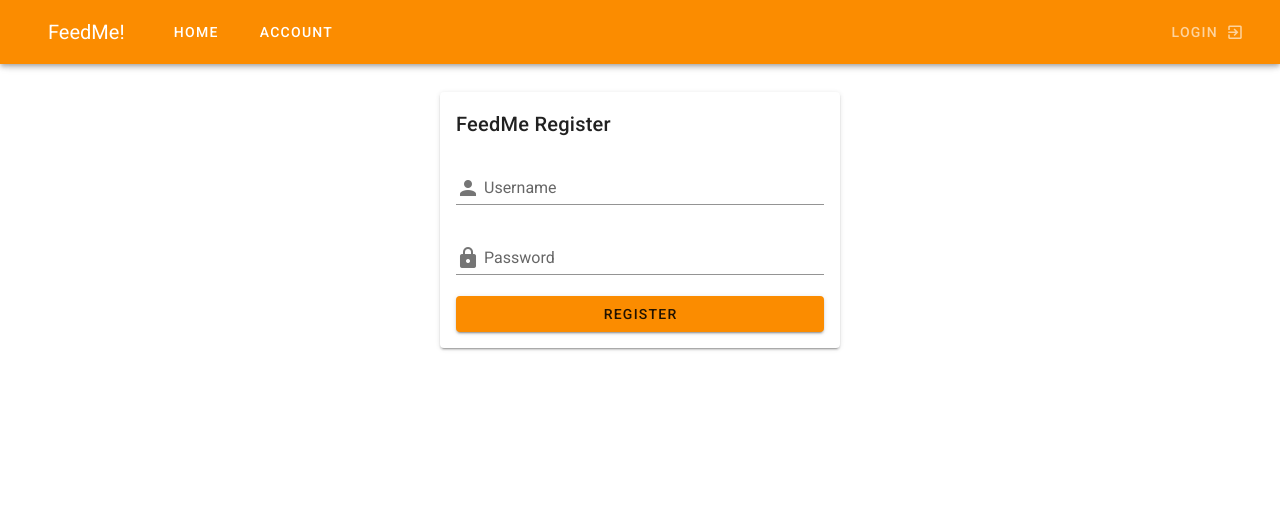
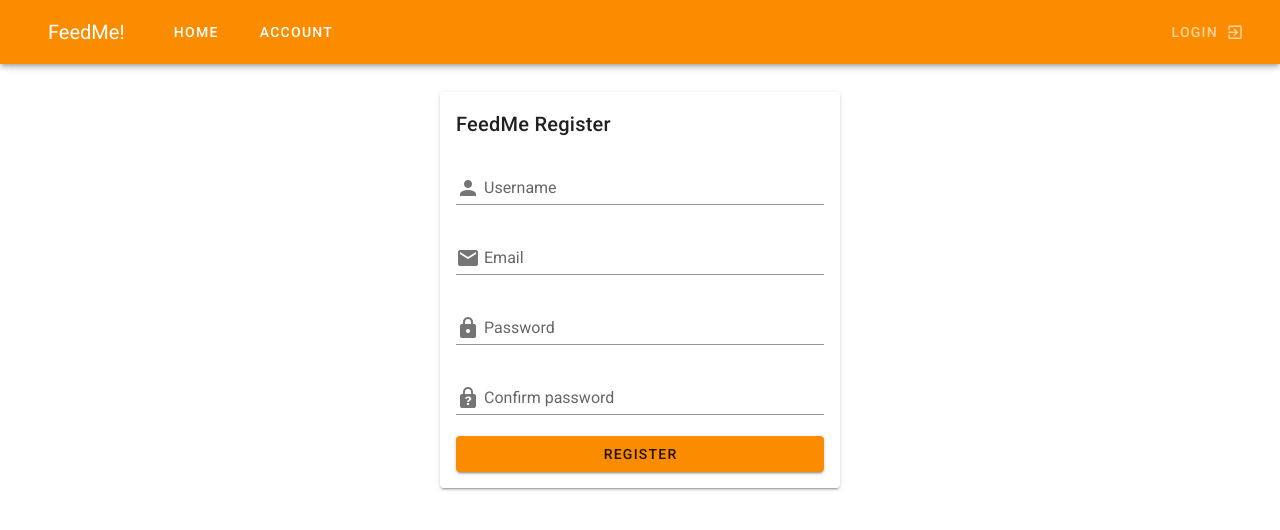
Before and after one commit to ETS-Android1/HBV501, a Vue app in the folder feedme-client/: page /#/register in a window 1280 px wide. Shown: the top 530 px of the page. Built offline with nearby package versions, Linux system fonts and the light colour scheme.

Commit message:
Frontend - register data validations
Data validation for when user is registering, can be customized but for now

Username: must be between 3 and 12 characters

Password: must be at least 6 characters

Email is required

Password is expected to be confirmed.

```diff
--- a/feedme-client/src/views/Home.vue
+++ b/feedme-client/src/views/Home.vue
@@ -115,7 +115,7 @@ import { getIngredients, getRecipes } from "../service/api";
     data() {
       return {
         page: 1,
-        pageSize: 4,
+        pageSize: 6,
         list: [],
         listCount: 0,
         historyList: [],
@@ -130,7 +130,6 @@ import { getIngredients, getRecipes } from "../service/api";
       });
 
       this.list = (await getRecipes()).data.recipes;
-      console.log(this.list);
 		let _this = this;
 		_this.initPage();
 		_this.updatePage(_this.page);
--- a/feedme-client/src/views/Register.vue
+++ b/feedme-client/src/views/Register.vue
@@ -9,19 +9,47 @@
         <v-form>
             <v-text-field
             v-model="username"
+            :error-messages="nameErrors"
             label="Username"
+            required
+            @input="$v.username.$touch()"
+            @blur="$v.username.$touch()"
             prepend-inner-icon="mdi-account"
             ></v-text-field>
             <v-text-field
+            v-model="email"
+            :error-messages="emailErrors"
+            label="Email"
+            required
+            @input="$v.email.$touch()"
+            @blur="$v.email.$touch()"
+            prepend-inner-icon="mdi-email"
+            ></v-text-field>
+            <v-text-field
             v-model="password"
+            :error-messages="passwordErrors"
             label="Password"
+            required
+            @input="$v.password.$touch()"
+            @blur="$v.password.$touch()"
             prepend-inner-icon="mdi-lock"
+            type="password"
+            ></v-text-field>
+             <v-text-field
+            v-model="confirmPassword"
+            :error-messages="confirmErrors"
+            label="Confirm password"
+            required
+            @input="$v.confirmPassword.$touch()"
+            @blur="$v.confirmPassword.$touch()"
+            prepend-inner-icon="mdi-lock-question"
             type="password"
             ></v-text-field>
             <v-btn
             color="orange darken-1"
             class="mr-4"
             width="100%"
+            @click="submit"
             >
             Register
             </v-btn>
@@ -31,16 +59,73 @@
 </template>
 
 <script>
+import { validationMixin } from 'vuelidate'
+import { required, maxLength, email, minLength, sameAs } from 'vuelidate/lib/validators'
 export default ({
     name: 'Register',
+    mixins: [validationMixin],
+    validations: {
+      username: { required, maxLength: maxLength(12)},
+      email: { required, email },
+      password: { required, minLength: minLength(6) },
+      confirmPassword: { required, sameAsPassword: sameAs('password') }
+    },
     data() {
         return {
             username: "",
-            password: ""
+            password: "",
+            email: "",
+            confirmPassword: ""
+        }
+    },
+    computed: {
+        nameErrors () {
+        const errors = []
+        if (!this.$v.username.$dirty) return errors
+        !this.$v.username.maxLength && errors.push('Username must be at most 12 characters long')
+        !this.$v.username.required && errors.push('Username is required.')
+        return errors
+      },
+      emailErrors () {
+        const errors = []
+        if (!this.$v.email.$dirty) return errors
+        !this.$v.email.email && errors.push('Must be valid e-mail')
+        !this.$v.email.required && errors.push('E-mail is required')
+        return errors
+      },
+      passwordErrors() {
+        const errors = []
+        if (!this.$v.password.$dirty) return errors
+        !this.$v.password.minLength && errors.push('Password must be at least 6 characters long')
+        !this.$v.password.required && errors.push('Password is required')
+        return errors
+      },
+      confirmErrors() {
+        const errors = []
+        if (!this.$v.confirmPassword.$dirty) return errors
+        !this.$v.confirmPassword.sameAsPassword && errors.push('The password does not match')
+        !this.$v.confirmPassword.required && errors.push('Password confirmation is required')
+        return errors
+      }
+    },
+    methods: {
+        submit () {
+            this.$v.$touch()
+            if(!this.$v.$anyError) {
+                //can submit
+                console.log('Lets pretend Im submitting')
+            }
+        },
+        clear () {
+            this.$v.$reset()
+            this.name = ''
+            this.email = ''
+            this.password = ''
+            this.confirmPassword = ''
         }
     },
     async mounted() {
-
+        this.clear();
     }
 })
 </script>
```
